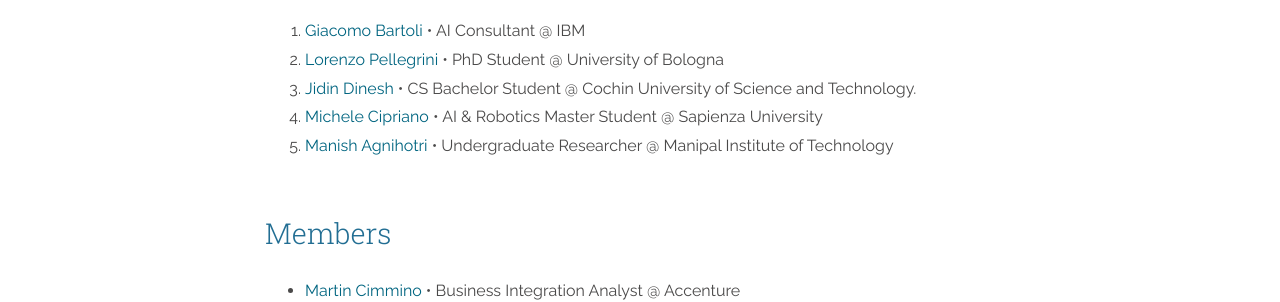
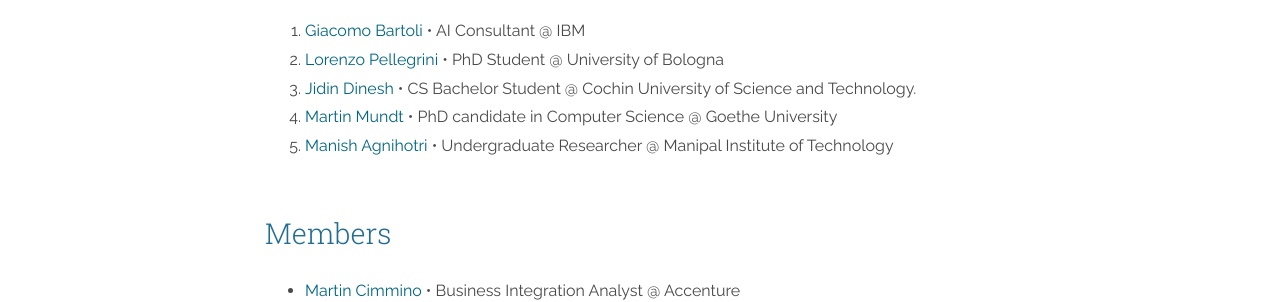
Before and after one commit to giparisi/website, a Jekyll site: the page built from about_us.md, in a window 1280 px wide and 900 px high, scrolled down 1865 px. Shown: the part 153-455 px from the top of the window. Built offline with Jekyll 4.4.1, drawn with Linux system fonts in a browser that asks for light colours; nearby versions of some CDN libraries.

Commit message:
martin mundt added as top contributor + medium blog post linked in homepage

```diff
--- a/_includes/home_content.html
+++ b/_includes/home_content.html
@@ -18,7 +18,7 @@
 - **[Research](http://continualai.org//research)**: at ContinualAI we work to create a distributed and inclusive research lab on Continual Learning, where anyone can contribute and learn more about this fascinating topic, while producing cutting edge research results.
 - **[Educate](http://continualai.org//educate)**: Researchers should not only produce awesome research results but should be also concerned in making them accessible to anyone. This is way many projects are underway at ContinualAI to disseminate research in Continual Learning and related areas.
 
-We are always happy to add new members and get some help with our projects or simply discuss about about CL, so join us today <a href="https://join.slack.com/t/continualai/shared_invite/enQtNjQxNDYwMzkxNzk0LTgzNGM4ZDE0YzFiNWY3OTAwYjVhMGU0Mzg1ZDQ3MmY5OTRmMjY2ZWQzMTBmZTllYjY0NTVkNTgxYWE1YWJjNDI" target="_blank">on slack</a> and <a href="https://www.continualai.org/join_us">become a member</a>, we need your help now! :-)
+Do you want to learn more about *ContinualAI*? Take a look at our <a href="https://medium.com/continual-ai/continualai-a-non-profit-research-organization-on-continual-learning-for-ai-a2df70a68d2c">introductory blog post</a> on Medium. We are always happy to add new members and get some help with our projects or simply discuss about about CL, so join us today <a href="https://join.slack.com/t/continualai/shared_invite/enQtNjQxNDYwMzkxNzk0LTgzNGM4ZDE0YzFiNWY3OTAwYjVhMGU0Mzg1ZDQ3MmY5OTRmMjY2ZWQzMTBmZTllYjY0NTVkNTgxYWE1YWJjNDI" target="_blank">on slack</a> and <a href="https://www.continualai.org/join_us">become a member</a>, we need your help now! :-)
 <br>
 
 <script>
--- a/about_us.md
+++ b/about_us.md
@@ -52,9 +52,8 @@
  1. [Giacomo Bartoli](https://www.linkedin.com/in/giacomobartolism/) &bull; AI Consultant @ IBM
  2. [Lorenzo Pellegrini](https://www.linkedin.com/in/lrzpellegrini/) &bull; PhD Student @ University of Bologna
  3. [Jidin Dinesh](http://jidindinesh.github.io) &bull; CS Bachelor Student @ Cochin University of Science and Technology.
- 4. [Michele Cipriano](https://www.linkedin.com/in/michelecipriano/) &bull; AI & Robotics Master Student @ Sapienza University
+ 4. [Martin Mundt](https://scholar.google.de/citations?hl=en&user=riGBurAAAAAJ&view_op=list_works&sortby=pubdate) &bull; PhD candidate in Computer Science @ Goethe University
  5. [Manish Agnihotri](http://www.linkedin.com/in/manish-agnihotri-50b9ab135) &bull; Undergraduate Researcher @ Manipal Institute of Technology
-
 
 
 <a name="members"></a>
```
